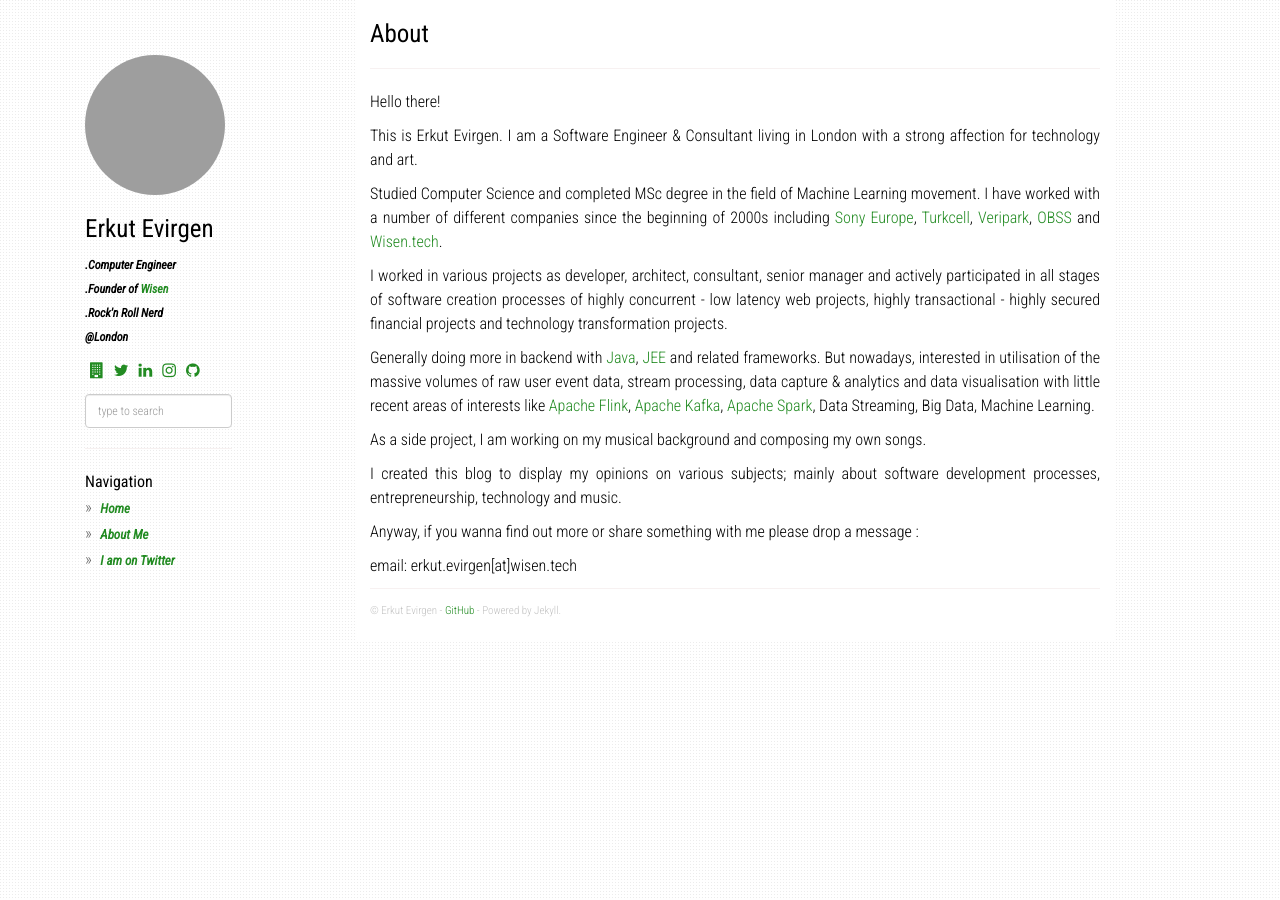
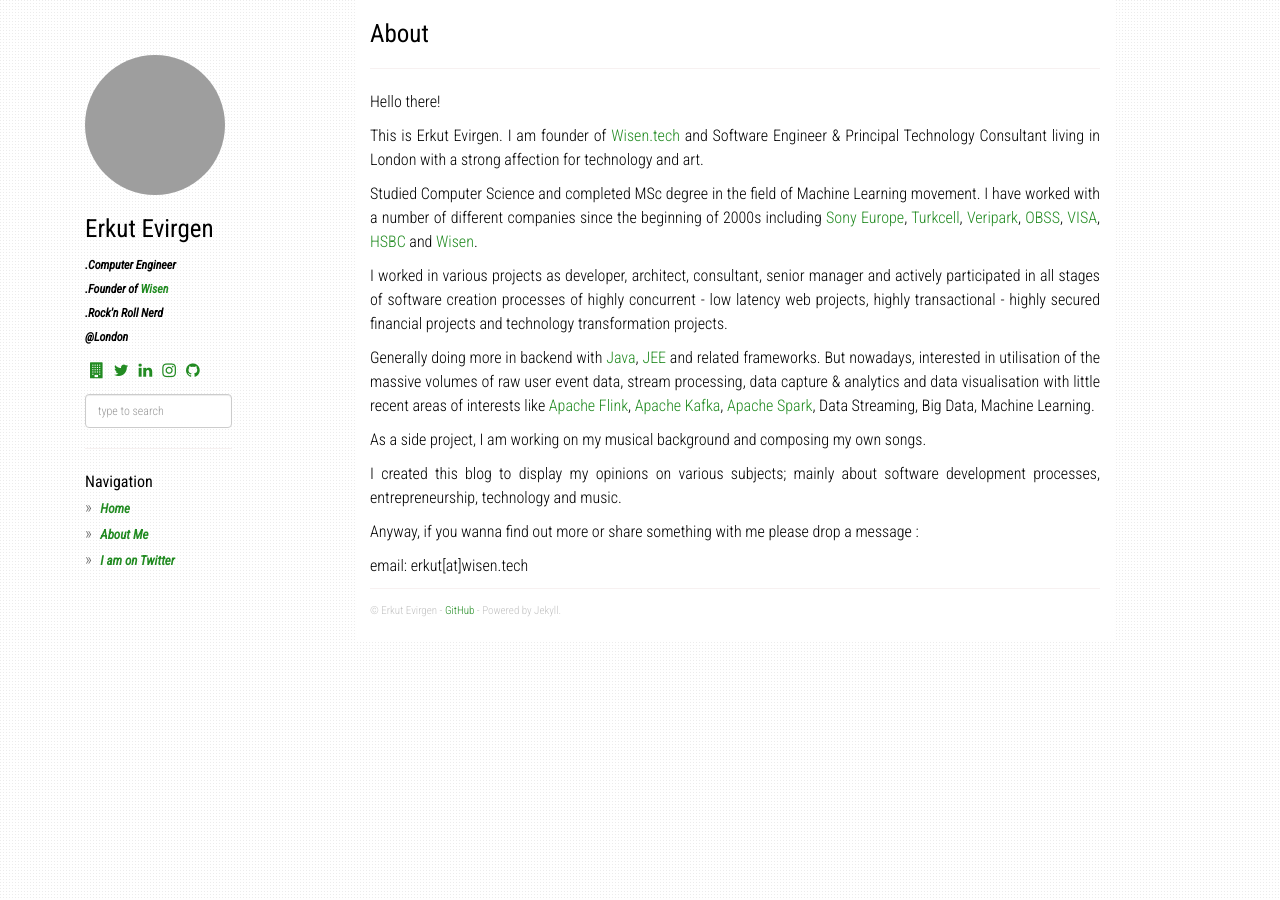
Before and after one commit to eevirgen/erk.github.io, a Jekyll site: the page built from about.md, in a window 1280 px wide. Built offline with Jekyll 4.4.1, drawn with Linux system fonts in a browser that asks for light colours; nearby versions of some CDN libraries; grey boxes are pictures that could not be loaded.

Commit message:
Small changes

```diff
--- a/about.md
+++ b/about.md
@@ -5,11 +5,11 @@ permalink: /about/
 ---
 Hello there!
 
-This is Erkut Evirgen. I am a Software Engineer & Consultant living in London with a strong affection for technology and art.
+This is Erkut Evirgen. I am founder of  <a href="http://www.wisen.tech/" target="_blank">Wisen.tech</a> and Software Engineer & Principal Technology Consultant living in London with a strong affection for technology and art.
 
 Studied Computer Science and completed MSc degree in the field of Machine Learning movement. I have worked with a number of different companies since the beginning of 2000s including <a href="https://www.sony.co.uk/" target="_blank">Sony Europe</a>,
 <a href="https://www.turkcell.com/" target="_blank">Turkcell</a>, <a href="https://www.veripark.com/" target="_blank">Veripark</a>,
-<a href="https://www.obss.co/" target="_blank">OBSS</a> and <a href="http://www.wisen.tech/" target="_blank">Wisen.tech</a>.
+<a href="https://www.obss.co/" target="_blank">OBSS</a>, <a href="https://www.visa.com/" target="_blank">VISA</a>, <a href="https://www.hsbc.co.uk/" target="_blank">HSBC</a> and <a href="http://www.wisen.tech/" target="_blank">Wisen</a>.
 
 I worked in various projects as developer, architect, consultant, senior manager and
 actively participated in all stages of software creation processes of highly concurrent - low latency web projects,
@@ -25,4 +25,4 @@ I created this blog to display my opinions on various subjects; mainly about sof
 
 Anyway, if you wanna find out more or share something with me please drop a message :
 
-email: erkut.evirgen[at]wisen.tech
+email: erkut[at]wisen.tech
```
